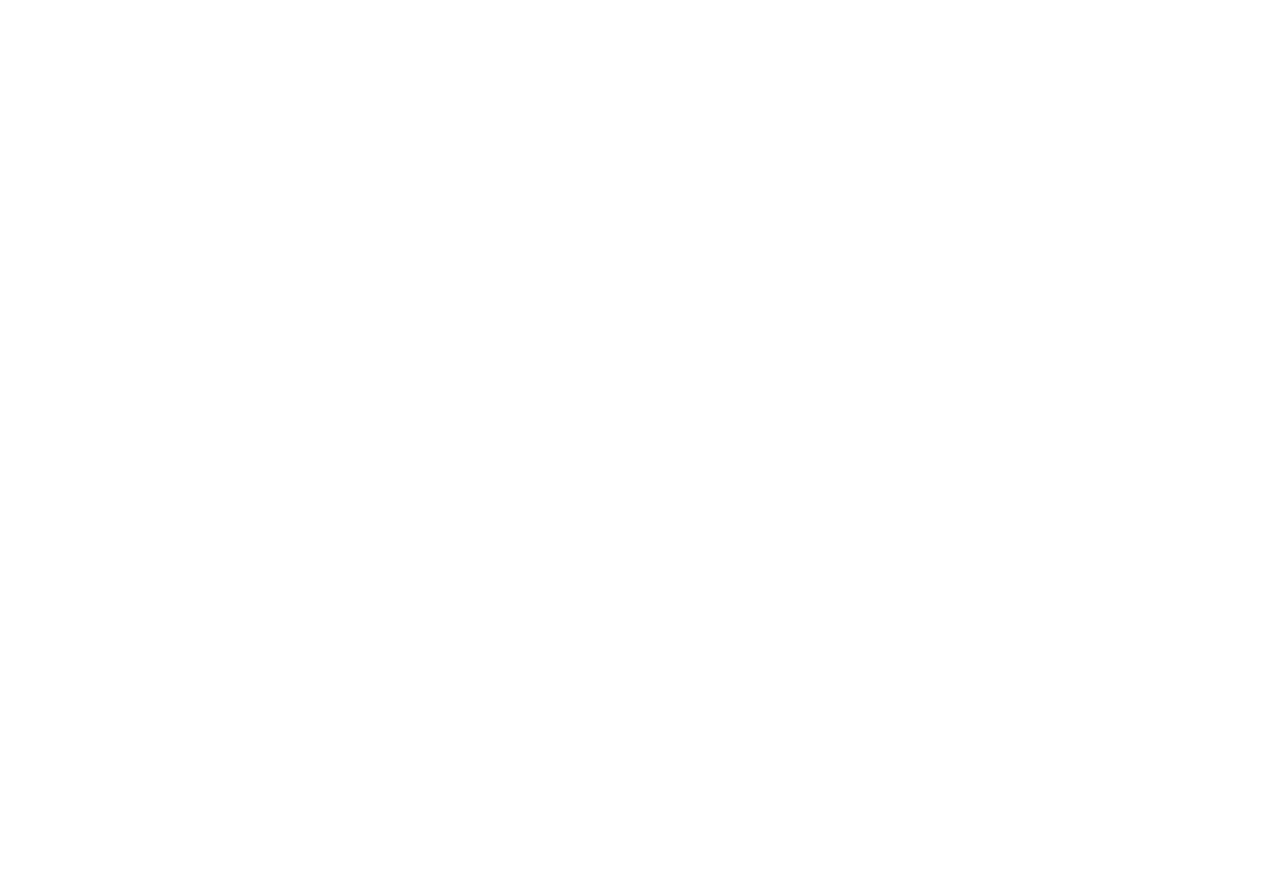
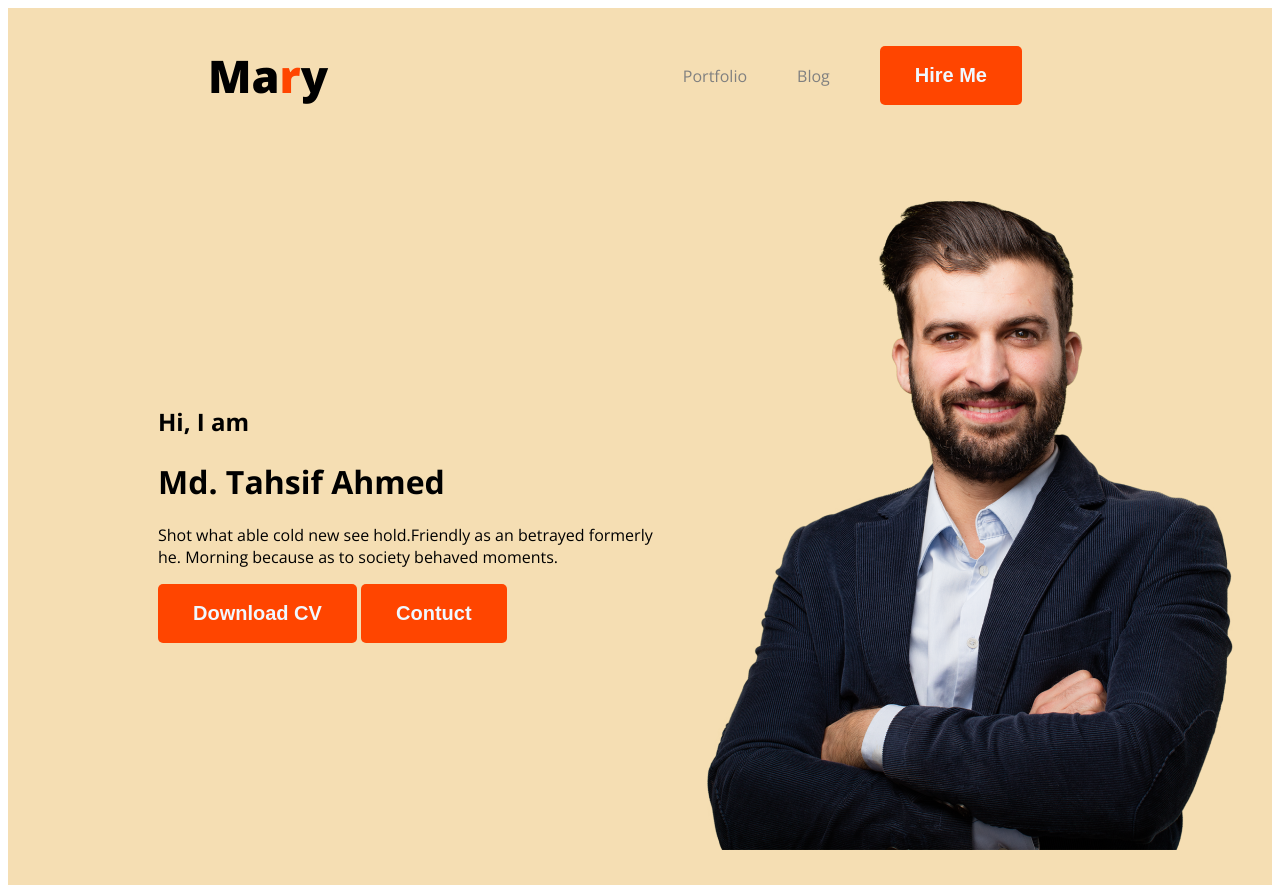
Before and after one commit to Md-Tahsif-Ahmed/Developer-Portfolio, a plain HTML site: page index.html in a window 1280 px wide. Before the commit the page ends 800 px from the top, so only its background shows below. Drawn offline with nearby package versions, Linux system fonts and the light colour scheme.

Commit message:
header part

```diff
--- a/index.html
+++ b/index.html
@@ -4,8 +4,48 @@
     <meta charset="UTF-8">
     <meta name="viewport" content="width=device-width, initial-scale=1.0">
     <title>Developer Portfolio</title>
+    <link rel="preconnect" href="https://fonts.googleapis.com">
+    <link rel="preconnect" href="https://fonts.gstatic.com" crossorigin>
+    <link href="https://fonts.googleapis.com/css2?family=Open+Sans:wght@400;700;800&display=swap" rel="stylesheet">
+    <link rel="stylesheet" href="styles/portfolio.css" >
+
 </head>
 <body>
+    <header class="header">
+        <nav>
+            <h1 class="nav-title">Ma<span class="text-primary"">r</span>y</h1>
+            <ul>
+                <li><a href="">Portfolio</a></li>
+                <li><a href="">Blog</a></li>
+                <li><button class="button-primary">Hire Me</button></li>
+            </ul>
+        </nav>
+
+        <div class="banner">
+
+            <div class="banner-content">
+
+                <h2 class="banner-greeting">Hi, I  am</h2>
+                <h1 class="banner-title">Md. Tahsif Ahmed</h1>
+                <p>Shot what able cold new see hold.Friendly as an betrayed formerly he.
+                     Morning because as to society behaved moments.</p>
+
+                <button class="button-primary">Download CV</button>
+                <button class="button-primary">Contuct</button>
+            </div>
+
+            <div><img class="picture" src="images/hardy.png" alt=""></div>
+
+
+        </div>
+
+    </header>
+    <main>
+
+    </main>
+    <footer>
+
+    </footer>
 
 </body>
 </html>
--- /dev/null
+++ b/styles/portfolio.css
@@ -0,0 +1,67 @@
+body {
+    font-family: 'Open Sans', sans-serif;
+}
+
+.text-primary{
+    color: orangered;
+
+}
+.button-primary {
+    border-radius: 5px;
+    background-color: orangered;
+    border: 0px;
+    font-size: 20px;
+    font-weight: 700;
+    color: aliceblue;
+    padding: 18px 35px;
+
+
+}
+
+nav {
+    display:flex;
+    justify-content: space-between;
+    align-items: center;
+    margin: 0px 200px;
+}
+.nav-title {
+    color: black;
+    font-size: 45px;
+    font-weight: 800;
+}
+nav > ul {
+    display: flex;
+    align-items: center;
+
+}
+nav li {
+    list-style: none;
+    margin-right: 50px;
+
+}
+nav a {
+    text-decoration: none;
+    color: grey;
+}
+/* Header part design */
+.header {
+    background-color: wheat;
+}
+
+.banner {
+    /* margin: 30px; */
+
+    padding: 30px 30px 30px 150px ;
+
+    display: flex;
+    align-items: center;
+
+
+
+}
+
+.banner .picture {
+
+
+    width: 500;
+}
```
